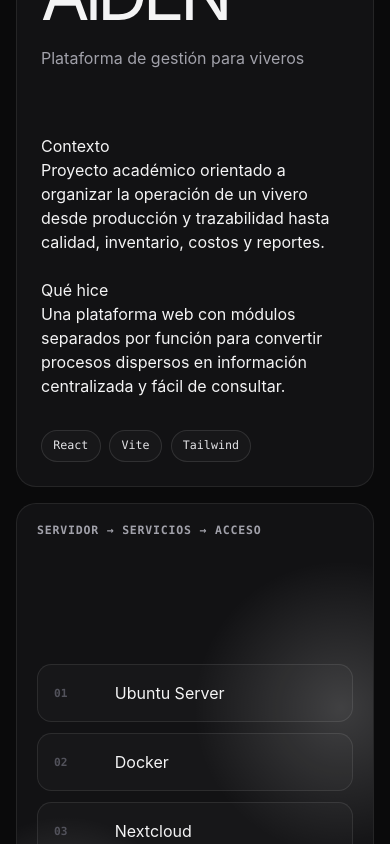
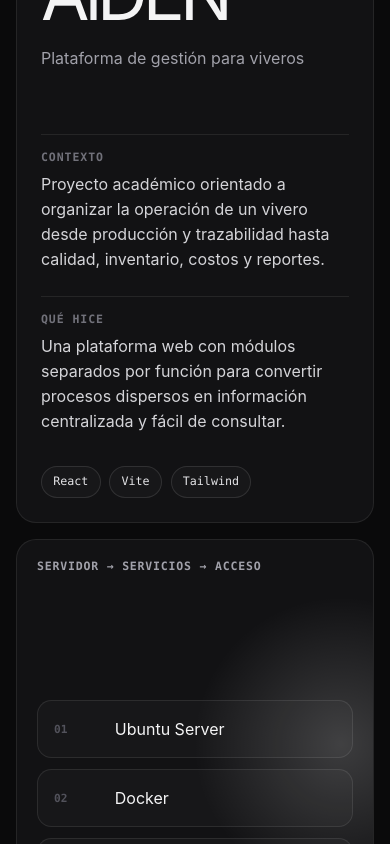
Before and after one commit to JordanAragon/Portafolio_SENA, a React (Vite) app: page / in a window 390 px wide. Shown: the part 6060-6904 px from the top of the page. Built offline with nearby package versions, Linux system fonts and the light colour scheme.

Commit message:
refactor: keep project details semantic and div-free

```diff
--- a/src/index.css
+++ b/src/index.css
@@ -41,11 +41,6 @@ a {
   text-decoration: none;
 }
 
-button,
-a {
-  -webkit-tap-highlight-color: transparent;
-}
-
 a:focus-visible {
   outline: 2px solid #f4f4f5;
   outline-offset: 4px;
@@ -57,8 +52,6 @@ h2,
 h3,
 ul,
 ol,
-dl,
-dd,
 figure {
   margin: 0;
 }
@@ -133,7 +126,8 @@ main,
 .hero-kicker,
 .eyebrow,
 .card-label,
-.experience-period {
+.experience-period,
+.detail-label {
   font: 600 0.72rem/1.2 "SFMono-Regular", Consolas, monospace;
   letter-spacing: 0.08em;
   text-transform: uppercase;
@@ -601,7 +595,7 @@ main,
   margin-top: 4rem;
 }
 
-.project-details > div {
+.project-details > article {
   display: grid;
   grid-template-columns: 6rem minmax(0, 1fr);
   gap: 1rem;
@@ -609,14 +603,7 @@ main,
   border-top: 1px solid rgba(255, 255, 255, 0.08);
 }
 
-.project-details dt {
-  color: #71717a;
-  font: 600 0.7rem/1.2 "SFMono-Regular", Consolas, monospace;
-  text-transform: uppercase;
-  letter-spacing: 0.06em;
-}
-
-.project-details dd {
+.project-details > article > p:last-child {
   color: #d4d4d8;
   line-height: 1.55;
 }
@@ -813,7 +800,7 @@ main,
     font-size: clamp(3.8rem, 18vw, 6rem);
   }
 
-  .project-details > div {
+  .project-details > article {
     grid-template-columns: 1fr;
     gap: 0.5rem;
   }
```
